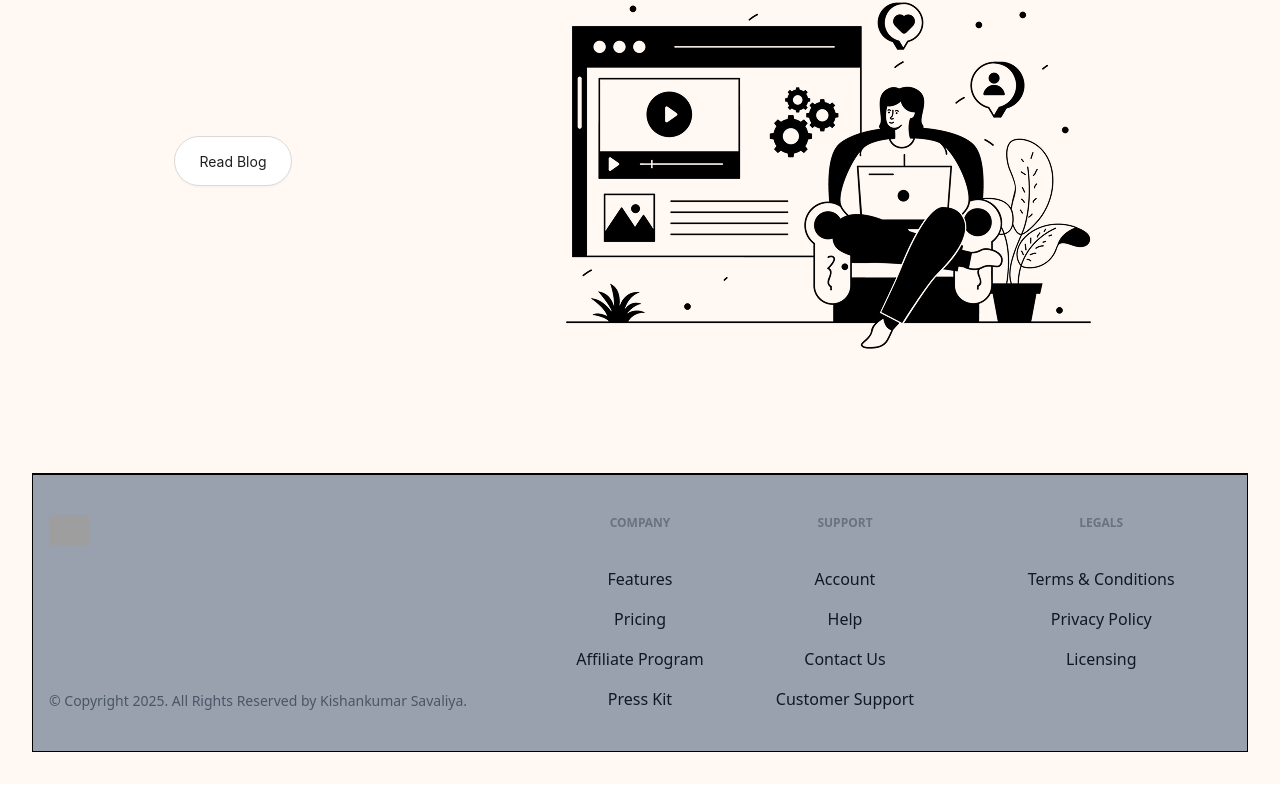
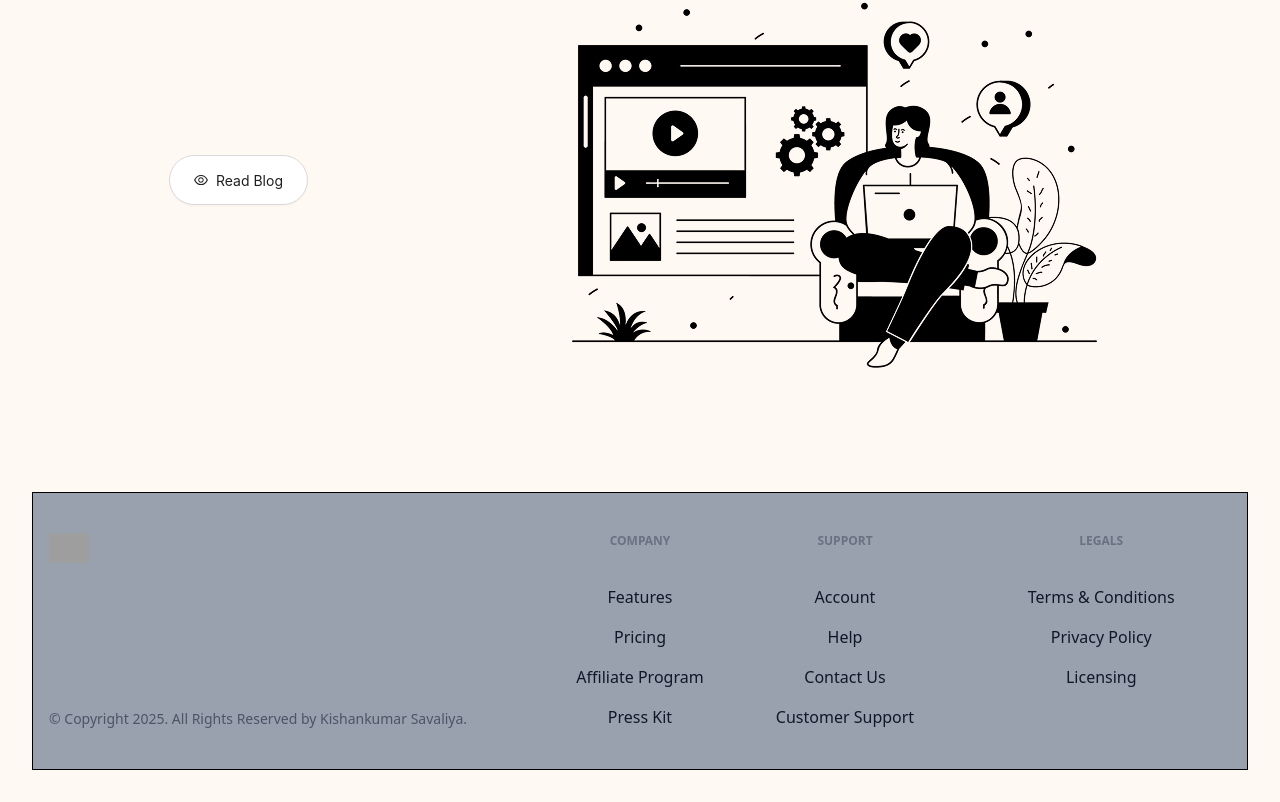
Before and after one commit to Kishansavaliya22/MegaBlogPost, a React (Vite) app: page / in a window 1280 px wide. Shown: the part 440-1242 px from the top of the page. Built offline with nearby package versions, Linux system fonts and the light colour scheme; no server answers; grey boxes are pictures that could not be loaded.

Commit message:
changes in Home page

```diff
--- a/src/components/Footer/Footer.tsx
+++ b/src/components/Footer/Footer.tsx
@@ -3,7 +3,7 @@ import Logo from "../Logo";
 
 function Footer() {
   return (
-    <section className="relative overflow-hidden py-10 bg-gray-400 border border-t-2 border-t-black">
+    <section className="relative overflow-hidden py-10 bg-gray-400 border border-t-1 border-t-black">
       <div className="relative z-10 mx-auto max-w-7xl px-4">
         <div className="-m-6 flex flex-wrap">
           <div className="w-full p-6 md:w-1/2 lg:w-5/12">
--- a/src/components/Header/Header.tsx
+++ b/src/components/Header/Header.tsx
@@ -59,7 +59,7 @@ const Header = () => {
   return (
     <header>
       <nav className="flex flex-row justify-between m-3">
-        <div>
+        <div className="w-6xl">
           <NavLink to="/">
             <Logo />
           </NavLink>
--- a/src/pages/Home.tsx
+++ b/src/pages/Home.tsx
@@ -2,6 +2,7 @@ import React from "react";
 import { Flex, Button } from "antd";
 import { useSelector } from "react-redux";
 import type { Rootstate } from "../store/store";
+import { PlusOutlined, EyeOutlined } from "@ant-design/icons";
 
 const Home: React.FC = () => {
   const authStatus = useSelector((state: Rootstate) => state.status);
@@ -17,13 +18,25 @@ const Home: React.FC = () => {
         <Flex vertical gap="middle">
           {authStatus && (
             <Flex>
-              <Button type="default" shape="round" block className="p-6">
+              <Button
+                type="default"
+                shape="round"
+                block
+                className="p-6"
+                icon={<PlusOutlined />}
+              >
                 Create Blog
               </Button>
             </Flex>
           )}
           <Flex>
-            <Button type="default" shape="round" block className="p-6">
+            <Button
+              type="default"
+              shape="round"
+              block
+              className="p-6"
+              icon={<EyeOutlined />}
+            >
               Read Blog
             </Button>
           </Flex>
--- a/src/pages/LoginPage.tsx
+++ b/src/pages/LoginPage.tsx
@@ -18,7 +18,7 @@ const LoginPage: React.FC = () => {
   const [error, setError] = useState("");
 
   const onFinish = async (values: IValues) => {
-    console.log("Received values of form: ", values);
+    // console.log("Received values of form: ", values);
     setError("");
     try {
       const userData = await appwriteauth.login(values);
--- a/src/pages/SignUpPage.tsx
+++ b/src/pages/SignUpPage.tsx
@@ -16,7 +16,7 @@ const SignUpPage: React.FC = () => {
   const [error, setError] = useState("");
 
   const onFinish = async (values: IValues) => {
-    console.log("Received values of form: ", values);
+    // console.log("Received values of form: ", values);
     setError("");
     try {
       const userData = await appwriteauth.signup(values);
```
